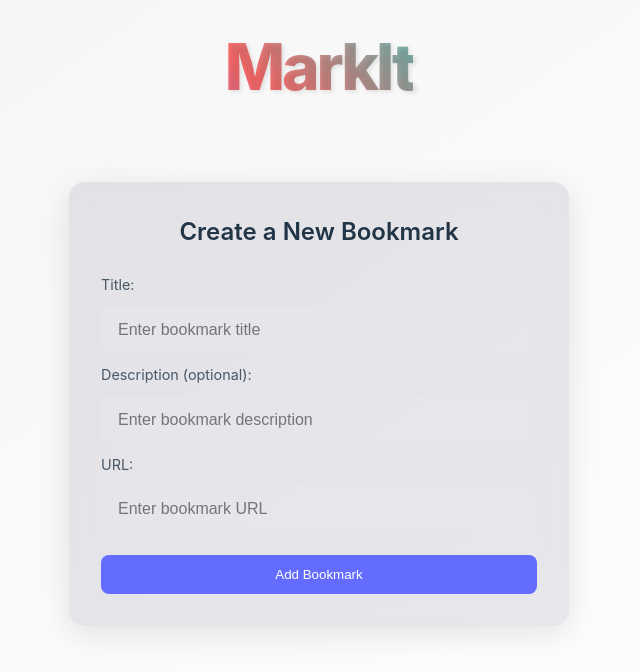
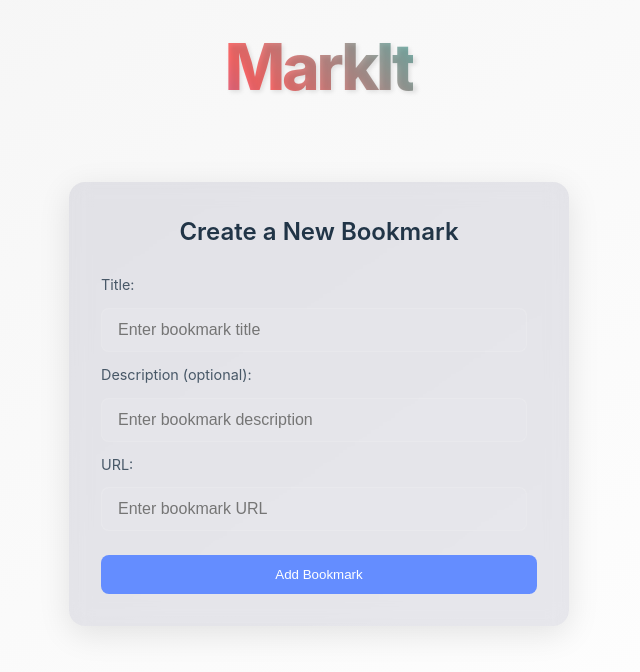
Before and after one commit to evelynmbart/neww-mark-it, a React (Vite) app: page / in a window 1280 px wide. Shown: the top 672 px of the page, without its empty margins (321-961 px from the left). Built offline with nearby package versions, Linux system fonts and the light colour scheme.

Commit message:
change button color

```diff
--- a/src/App.css
+++ b/src/App.css
@@ -103,7 +103,7 @@ button {
   padding: 0.75rem 1.5rem;
   border-radius: 8px;
   border: none;
-  background-color: #646cff;
+  background-color: #648dff;
   color: white;
   font-weight: 500;
   cursor: pointer;
```
